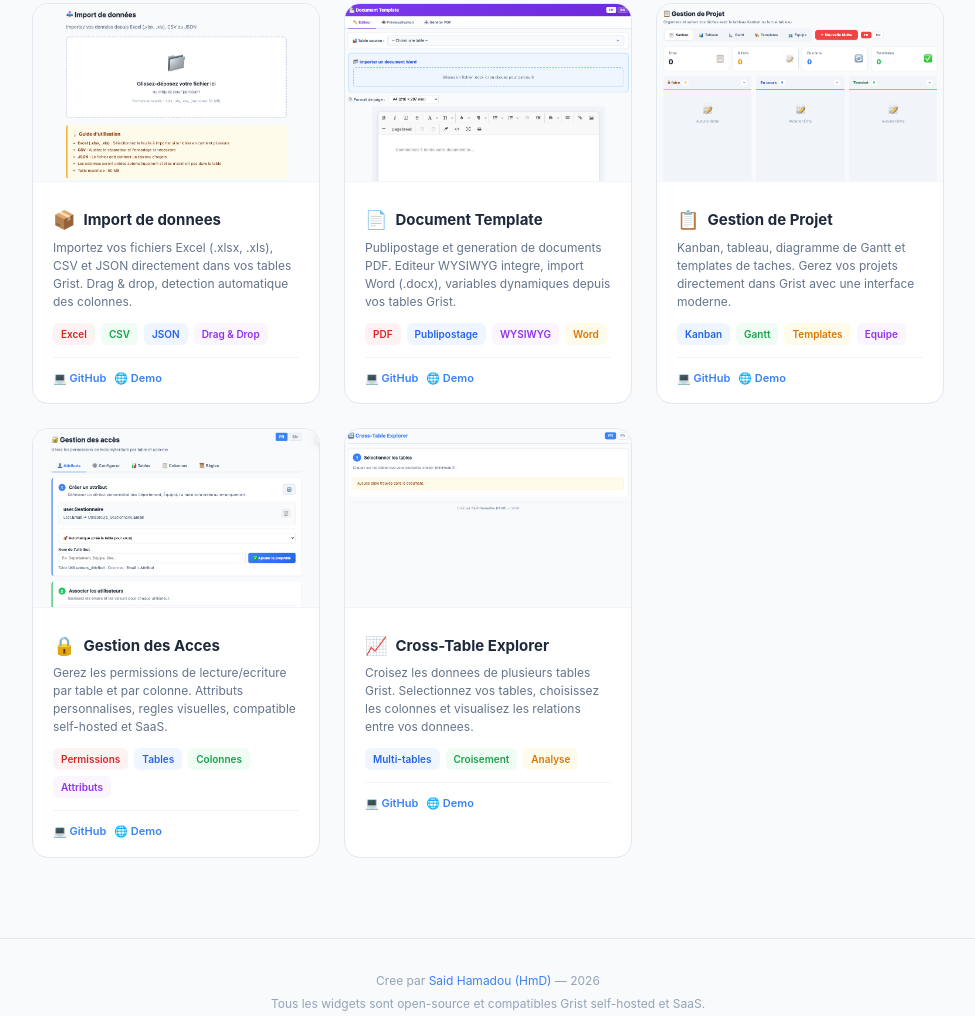
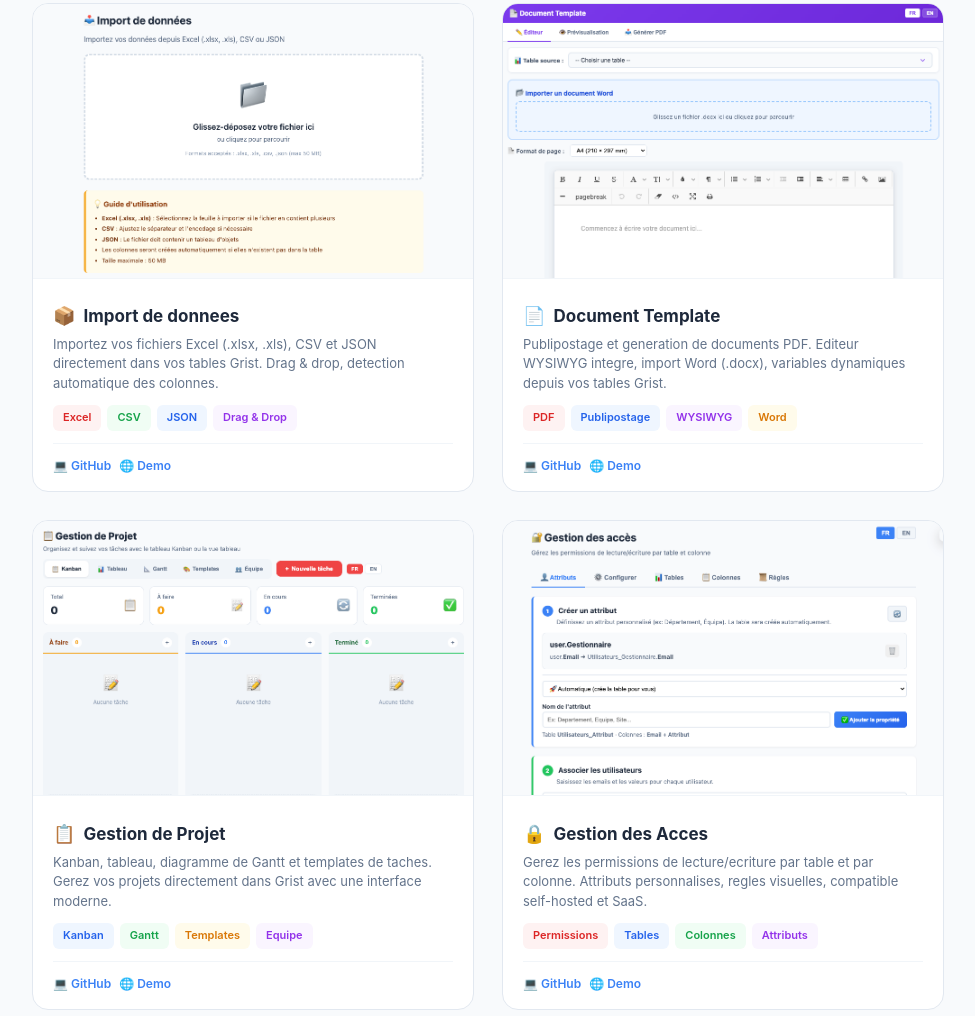
Before and after one commit to isaytoo/grist-shared-files, a plain HTML site: page index.html in a window 1280 px wide. Shown: the part 505-1521 px from the top of the page, without its empty margins (152-1127 px from the left). Drawn offline with Linux system fonts and the light colour scheme.

Commit message:
style: bigger cards + rename to isaytoo - HmD

```diff
--- a/index.html
+++ b/index.html
@@ -26,18 +26,18 @@
     .section-sub { color: #64748b; font-size: 14px; margin-bottom: 32px; }
 
     /* Widget grid */
-    .widgets-grid { display: grid; grid-template-columns: repeat(auto-fill, minmax(280px, 1fr)); gap: 24px; }
+    .widgets-grid { display: grid; grid-template-columns: repeat(auto-fill, minmax(420px, 1fr)); gap: 28px; }
 
     /* Widget card */
     .widget-card { background: white; border-radius: 16px; overflow: hidden; border: 1px solid #e2e8f0; transition: all 0.25s; }
     .widget-card:hover { border-color: #cbd5e1; box-shadow: 0 8px 30px rgba(0,0,0,0.08); transform: translateY(-2px); }
     .widget-card .screenshot { width: 100%; aspect-ratio: 16/10; object-fit: cover; object-position: top; border-bottom: 1px solid #f1f5f9; }
     .widget-card .card-body { padding: 16px 20px; }
-    .widget-card .card-body h3 { font-size: 15px; font-weight: 700; margin-bottom: 4px; display: flex; align-items: center; gap: 8px; }
+    .widget-card .card-body h3 { font-size: 17px; font-weight: 700; margin-bottom: 4px; display: flex; align-items: center; gap: 8px; }
     .widget-card .card-body h3 .emoji { font-size: 18px; }
-    .widget-card .card-body .desc { font-size: 12px; color: #64748b; margin-bottom: 12px; line-height: 1.5; }
+    .widget-card .card-body .desc { font-size: 13px; color: #64748b; margin-bottom: 12px; line-height: 1.5; }
     .widget-card .card-body .tags { display: flex; flex-wrap: wrap; gap: 6px; }
-    .widget-card .card-body .tag { font-size: 10px; padding: 3px 8px; border-radius: 6px; font-weight: 600; }
+    .widget-card .card-body .tag { font-size: 11px; padding: 4px 10px; border-radius: 6px; font-weight: 600; }
     .tag-red { background: #fef2f2; color: #dc2626; }
     .tag-blue { background: #eff6ff; color: #2563eb; }
     .tag-green { background: #f0fdf4; color: #16a34a; }
@@ -46,7 +46,7 @@
 
     /* Links row */
     .links-row { display: flex; gap: 8px; margin-top: 12px; padding-top: 12px; border-top: 1px solid #f1f5f9; }
-    .links-row a { font-size: 11px; color: #3b82f6; text-decoration: none; font-weight: 600; display: flex; align-items: center; gap: 4px; }
+    .links-row a { font-size: 12px; color: #3b82f6; text-decoration: none; font-weight: 600; display: flex; align-items: center; gap: 4px; }
     .links-row a:hover { color: #1d4ed8; text-decoration: underline; }
 
     /* Footer */
@@ -61,7 +61,7 @@
   <div class="header">
     <h1>Grist Custom Widgets</h1>
     <p>Widgets personnalisés open-source pour Grist. Importez-les dans votre document Grist pour enrichir votre expérience.</p>
-    <span class="badge">5 widgets disponibles &bull; Open Source &bull; by Said Hamadou (HmD)</span>
+    <span class="badge">5 widgets disponibles &bull; Open Source &bull; by isaytoo - HmD</span>
   </div>
 
   <!-- Download banner -->
@@ -178,7 +178,7 @@
 
   <!-- Footer -->
   <div class="footer">
-    <p>Cree par <a href="https://github.com/isaytoo" target="_blank">Said Hamadou (HmD)</a> &mdash; 2026</p>
+    <p>Cree par <a href="https://github.com/isaytoo" target="_blank">isaytoo - HmD</a> &mdash; 2026</p>
     <p style="margin-top:4px;">Tous les widgets sont open-source et compatibles Grist self-hosted et SaaS.</p>
   </div>
 
```
